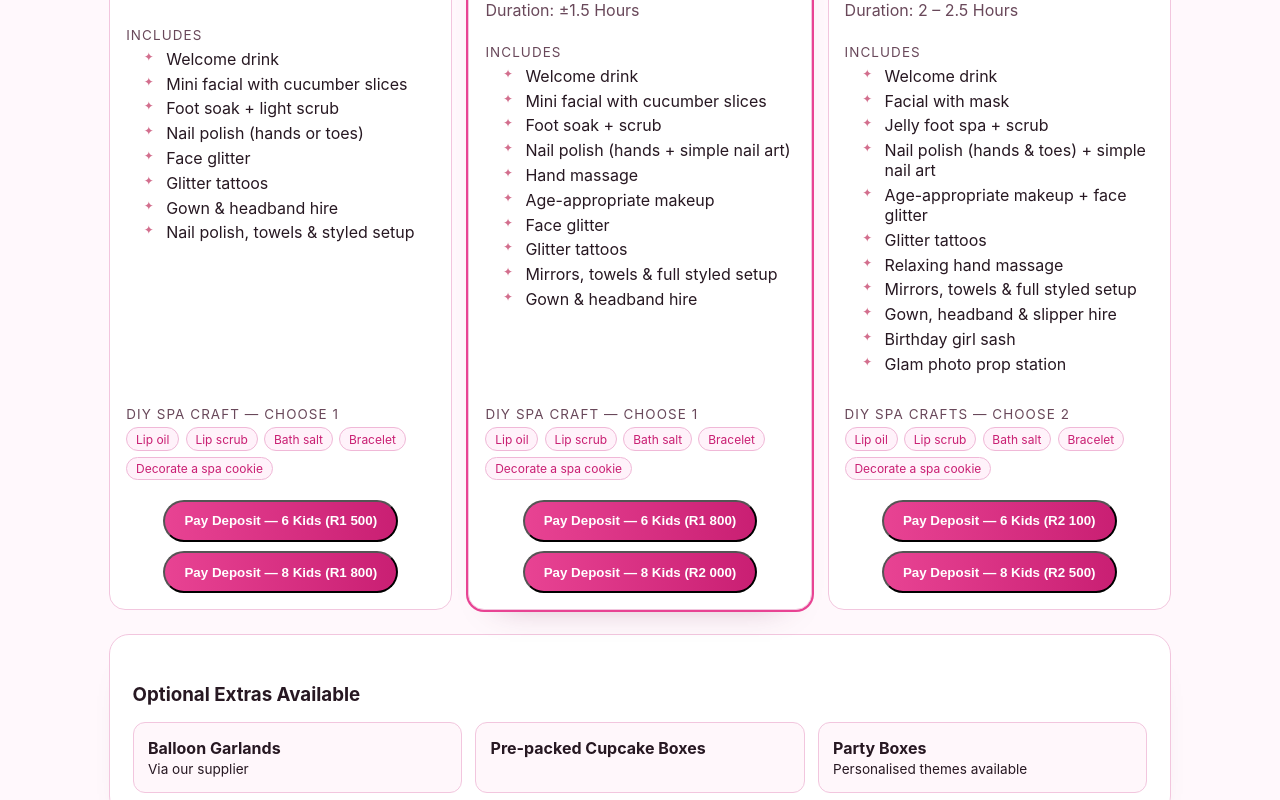
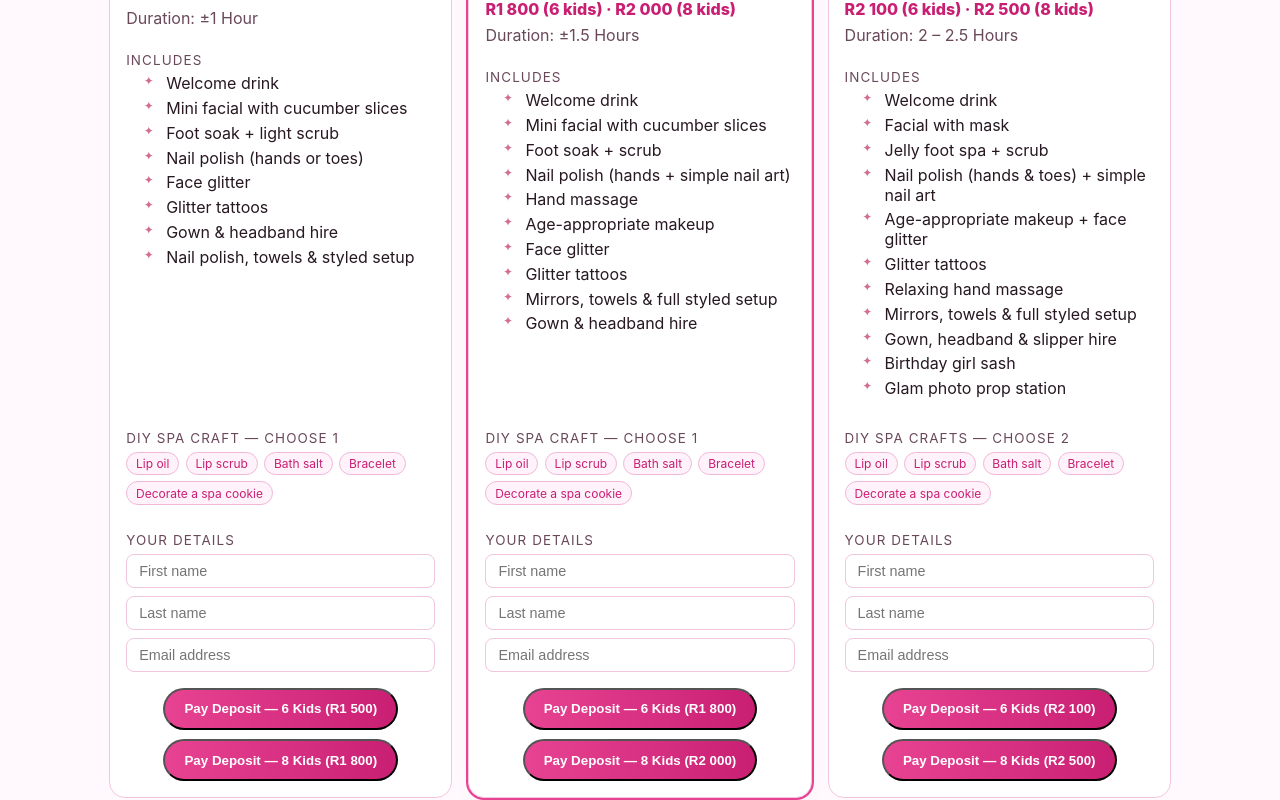
Before and after one commit to Elsa-Mari1/dare-beauty-app, a Next.js app: page / in a window 1280 px wide. Shown: the part 4264-5064 px from the top of the page. Built offline with nearby package versions, Linux system fonts and the light colour scheme.

Commit message:
added username and email to parties section

```diff
--- a/src/app/globals.css
+++ b/src/app/globals.css
@@ -285,6 +285,22 @@ a {
   color: var(--muted);
   font-size: 0.9rem;
   margin: 0.2rem 0 0.5rem;
+
+}
+
+.party-card-buttons {
+  display: flex;
+  flex-direction: column;
+  gap: 0.6rem;
+  margin-top: 0.75rem;
+}
+
+.party-section-actions {
+  display: flex;
+  gap: 0.8rem;
+  justify-content: center;
+  flex-wrap: wrap;
+  margin-top: 1.5rem;
 }
 
 .craft-options {
@@ -599,6 +615,13 @@ h3 {
   line-height: 1;
 }
 
+.customer-fields {
+  display: flex;
+  flex-direction: column;
+  gap: 0.5rem;
+  margin-bottom: 1rem;
+}
+
 .testimonial-grid {
   display: grid;
   grid-template-columns: repeat(auto-fit, minmax(240px, 1fr));
--- /dev/null
+++ b/src/components/CustomerFields.tsx
@@ -0,0 +1,22 @@
+"use client";
+import { useState } from "react";
+
+type CustomerData = { name: string; surname: string; email: string };
+
+export function CustomerFields({ onChange }: { onChange: (fields: CustomerData) => void }) {
+  const [fields, setFields] = useState<CustomerData>({ name: "", surname: "", email: "" });
+
+  function update(key: keyof CustomerData, value: string) {
+    const updated = { ...fields, [key]: value };
+    setFields(updated);
+    onChange(updated);
+  }
+
+  return (
+    <div className="customer-fields">
+      <input className="input" placeholder="First name" value={fields.name} onChange={e => update("name", e.target.value)} />
+      <input className="input" placeholder="Last name" value={fields.surname} onChange={e => update("surname", e.target.value)} />
+      <input className="input" type="email" placeholder="Email address" value={fields.email} onChange={e => update("email", e.target.value)} />
+    </div>
+  );
+}
--- a/src/components/PayFastButton.tsx
+++ b/src/components/PayFastButton.tsx
@@ -54,10 +54,9 @@ export function PayFastButton({
     setLoading(true);
     setError(null);
 
-      // Validate required fields for subscriptions
-  if (isSubscription) {
+    // Validate required fields for customers
     if (!customerName?.trim() || !customerEmail?.trim()) {
-      setError("Please enter your name and email before subscribing.");
+    setError("Please enter your name and email before continuing.");
     setLoading(false);
     return;
   }
@@ -67,7 +66,7 @@ export function PayFastButton({
     setLoading(false);
     return;
   }
-  }
+
 
     try {
       const res = await fetch("/api/payfast/create-payment", {
--- a/src/components/site/MembershipsSection.tsx
+++ b/src/components/site/MembershipsSection.tsx
@@ -3,6 +3,7 @@
 import { useState } from "react";
 import { lashMemberships, memberPerks, skinMemberships } from "@/data/siteContent";
 import { PayFastButton } from "../PayFastButton";
+import { CustomerFields } from "../CustomerFields";
 
 // Parse "Classic: R350" → { label: "Classic", amount: 350 }
 function parseLashTier(option: string): { label: string; amount: number } {
@@ -10,43 +11,7 @@ function parseLashTier(option: string): { label: string; amount: number } {
   const amount = parseInt(price.replace(/\D/g, ""), 10);
   return { label: label.trim(), amount };
 }
-function CustomerFields({
-  onChange,
-}: {
-  onChange: (fields: { name: string; surname: string; email: string }) => void;
-}) {
-  const [fields, setFields] = useState({ name: "", surname: "", email: "" });
 
-  function update(key: string, value: string) {
-    const updated = { ...fields, [key]: value };
-    setFields(updated);
-    onChange(updated);
-  }
-
-  return (
-    <div style={{ display: "flex", flexDirection: "column", gap: "0.5rem", marginBottom: "1rem" }}>
-      <input
-        className="input"
-        placeholder="First name"
-        value={fields.name}
-        onChange={e => update("name", e.target.value)}
-      />
-      <input
-        className="input"
-        placeholder="Last name"
-        value={fields.surname}
-        onChange={e => update("surname", e.target.value)}
-      />
-      <input
-        className="input"
-        type="email"
-        placeholder="Email address"
-        value={fields.email}
-        onChange={e => update("email", e.target.value)}
-      />
-    </div>
-  );
-}
 
 function SkinMembershipCard({ plan }: { plan: (typeof skinMemberships)[0] }) {
   const [customer, setCustomer] = useState({ name: "", surname: "", email: "" });
--- a/src/components/site/PartiesSection.tsx
+++ b/src/components/site/PartiesSection.tsx
@@ -1,6 +1,9 @@
+"use client";
 import Image from "next/image";
 import { bookingLink, whatsappLink } from "@/data/siteContent";
 import { PayFastButton } from "../PayFastButton";
+import { CustomerFields } from "../CustomerFields";
+import { useState } from "react";
 
 const partyPackages = [
   {
@@ -85,33 +88,12 @@ const extras = [
   { label: "Party Boxes", note: "Personalised themes available" },
 ];
 
-export function PartiesSection() {
+function PartyCard({ pkg }: { pkg: typeof partyPackages[0] }) {
+  const [customer, setCustomer] = useState({ name: "", surname: "", email: "" });
+
   return (
-    <section id="parties" className="section">
-      {/* Small header image */}
-      <div className="party-header">
-        <Image
-          src="/Dare_Mini_Glam_Banner.png"
-          alt="Dare Mini Glam Parties — Pamper + DIY Spa Party Experience"
-          width={760}
-          height={540}
-          className="party-header-image"
-          priority={false}
-        />
-      </div>
-
-      <h2>Mini Glam Parties</h2>
-      <h3>Where little queens glow</h3>
-      <p className="section-intro">
-         Pamper. Play. Sparkle. Repeat. <br/> Up to 8 guests per party — perfect
-        for birthdays and unforgettable memories.
-      </p>
-
-      <div className="cards">
-        {partyPackages.map((pkg) => (
     <article
       className={`plan-card party-plan-card${pkg.highlight ? " party-plan-card--featured" : ""}`}
-            key={pkg.title}
     >
       {pkg.highlight && <div className="party-featured-ribbon">Most Popular ♥</div>}
 
@@ -131,22 +113,16 @@ export function PartiesSection() {
         <p className="label">{pkg.craft}</p>
         <div className="craft-options">
           {pkg.craftOptions.map((c) => (
-        <span className="craft-chip" key={c}>
-          {c}
-        </span>
+            <span className="craft-chip" key={c}>{c}</span>
           ))}
         </div>
       </div>
-   {/* ── PayFast payment buttons — one per guest count ────── */}
-            <div
-              style={{
-                display: "flex",
-                flexDirection: "column",
-                gap: "0.6rem",
-                marginTop: "auto",
-                paddingTop: "1.2rem",
-              }}
-            >
+
+      {/* Payment block — pushed to bottom of card */}
+      <div className="craft-section">
+        <p className="label">Your Details</p>
+        <CustomerFields onChange={setCustomer} />
+        <div className="party-card-buttons">
           {pkg.variants.map((v) => (
             <PayFastButton
               key={v.id}
@@ -156,15 +132,47 @@ export function PartiesSection() {
               description={pkg.tagline}
               label={v.label}
               className="book-btn"
+              customerName={customer.name}
+              customerSurname={customer.surname}
+              customerEmail={customer.email}
             />
           ))}
         </div>
+      </div>
 
     </article>
+  );
+}
+
+export function PartiesSection() {
+  return (
+    <section id="parties" className="section">
+      <div className="party-header">
+        <Image
+          src="/Dare_Mini_Glam_Banner.png"
+          alt="Dare Mini Glam Parties — Pamper + DIY Spa Party Experience"
+          width={760}
+          height={540}
+          className="party-header-image"
+          priority={false}
+        />
+      </div>
+
+      <h2>Mini Glam Parties</h2>
+      <h3>Where little queens glow</h3>
+      <p className="section-intro">
+       Up to 8 guests per party — perfect for birthdays and unforgettable memories.
+       </p>
+       <h5>
+       Pay your deposit to secure your booking. We'll contact you within 24 hours via WhatsApp to confirm your date and details.
+      </h5>
+
+      <div className="cards">
+        {partyPackages.map((pkg) => (
+          <PartyCard key={pkg.title} pkg={pkg} />
         ))}
       </div>
 
-      {/* Extras */}
       <div className="member-perks card" style={{ marginTop: "1.5rem" }}>
         <h3>Optional Extras Available</h3>
         <ul className="grid-list">
@@ -177,10 +185,8 @@ export function PartiesSection() {
         </ul>
       </div>
 
-      <div style={{ textAlign: "center", marginTop: "1.5rem", display: "flex", gap: "0.8rem", justifyContent: "center", flexWrap: "wrap" }}>
-        <a className="book-btn" href={bookingLink} target="_blank" rel="noreferrer">
-          Book Your Party Today
-        </a>
+      <div className="party-section-actions">
+
         <a className="secondary-btn" href={whatsappLink} target="_blank" rel="noreferrer">
           Ask Us on WhatsApp
         </a>
```
Lines whose indentation alone changed are shown as unchanged.
